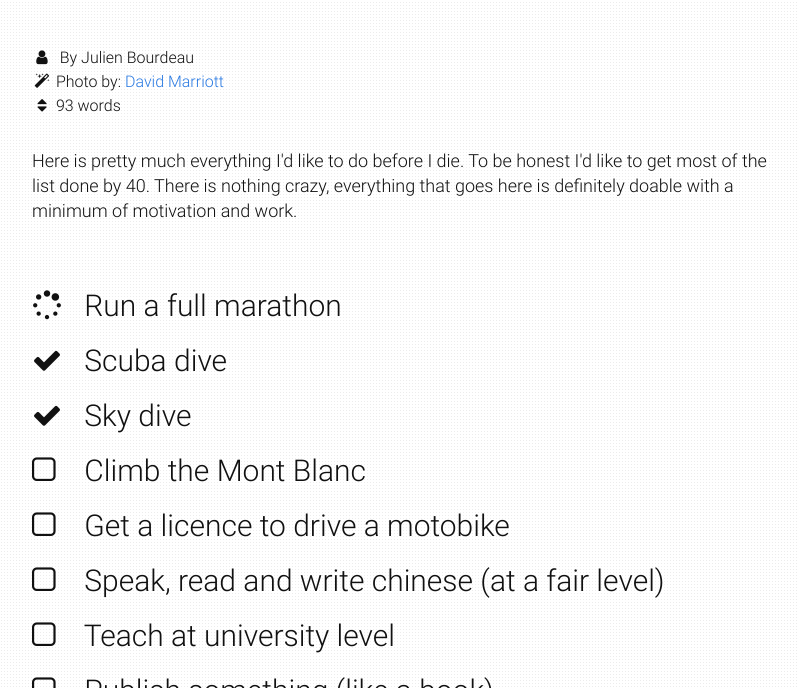
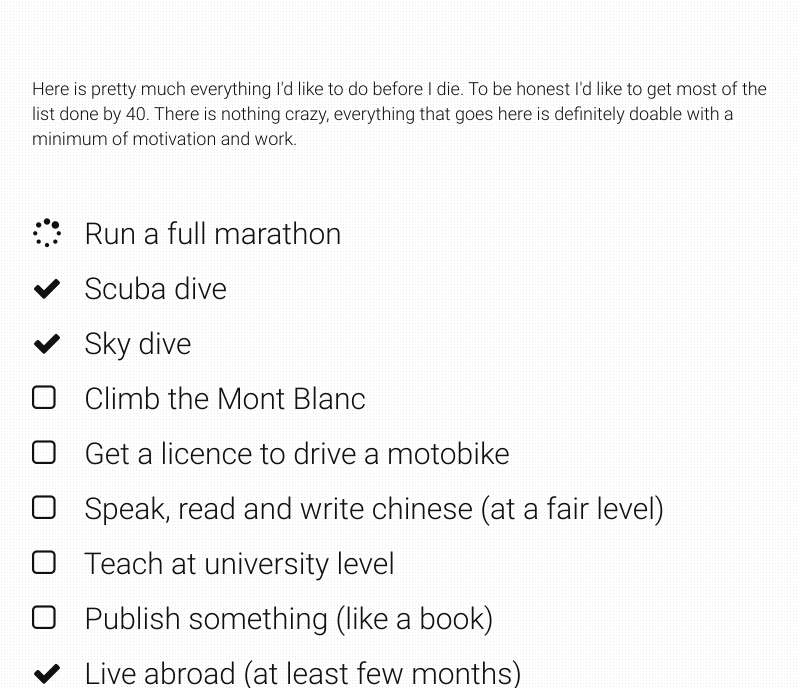
Before and after one commit to AlexEven/julienbourdeau.github.io, a Jekyll site: the page built from bucket-list.html, in a window 1280 px wide and 900 px high, scrolled down 368 px, cut to the strip 212-900 px from the top of the window. Shown: the whole strip, without its empty margins (233-1030 px from the left). Built offline with Jekyll 4.4.1, drawn with Linux system fonts in a browser that asks for light colours.

Commit message:
Do not display meta for pages

```diff
--- a/_includes/page-meta.html
+++ b/_includes/page-meta.html
@@ -1,5 +1,3 @@
-{% if page.date or page.author or page.french or page.credits %}
-
 <div class="article-meta">
   {% if page.date %}
     <span class="meta"><i class="fa fa-calendar"></i>&nbsp; {{ page.date | date: "%B %-d, %Y" }}</span><br>
@@ -19,5 +17,3 @@
 
   <i class="fa fa-sort"></i> {{ page.content | number_of_words }} words
 </div>
-
-{% endif %}
--- a/_layouts/page.html
+++ b/_layouts/page.html
@@ -9,8 +9,6 @@
   <div class="row">
     <div class="col-lg-8 col-lg-offset-2 col-md-10 col-md-offset-1">
 
-    {% include page-meta.html %}
-
     {% include page-content.html %}
 
     </div>
```
Also changed, not shown: bucket-list.html (+1 -1 lines), _layouts/post.html (indentation only).
